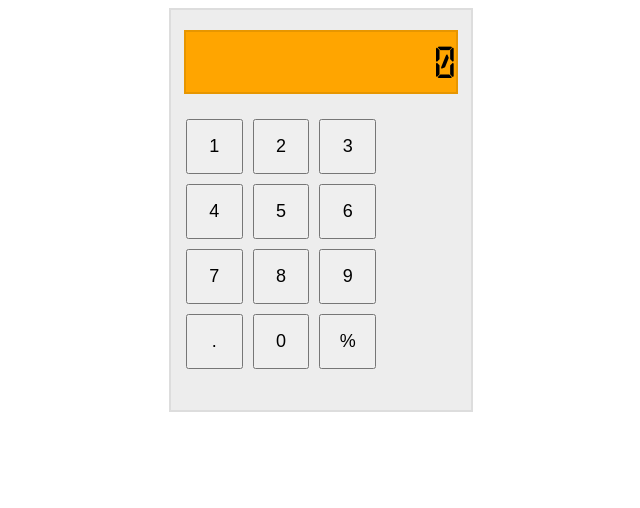
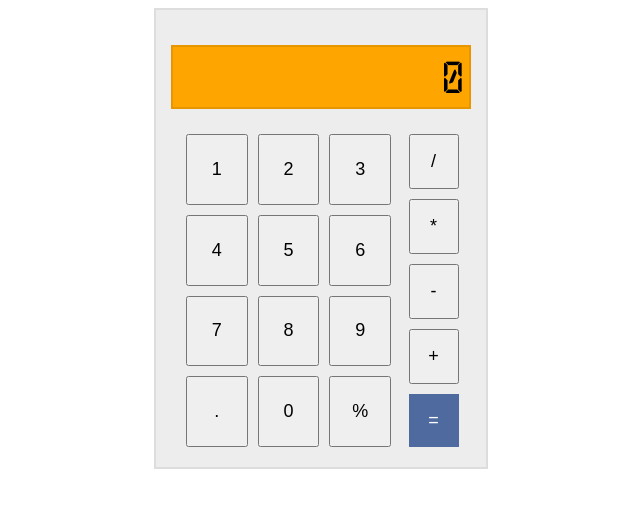
Before and after one commit to lnkz80/map_filter_calc, a plain HTML site: page index.html in a window 1280 px wide. Shown: the whole page, without its empty margins (319-959 px from the left). Drawn offline with Linux system fonts and the light colour scheme; files whose address does not match are found by name.

Commit message:
cssGridUpdt

```diff
--- a/calc.js
+++ b/calc.js
@@ -1,8 +1,10 @@
 const numbers = [1,2,3,4,5,6,7,8,9, '.',0, '%'];
 const operators = ['/' ,'*', '-', '+', '='];
 const screen = document.getElementById("calc-screen");
-const btnBlockDiv = document.getElementById("btn-block");
+const btnBlockNumbersDiv = document.getElementById("btn-block-numbers");
+const btnBlockOpsDiv = document.getElementById("btn-block-operations");
 let numberButtonsHTML = '';
+let opsButtonsHTML = '';
 let result = ['8','8','+','2','-','5.5'];
 let screenShow;
 // let c =  eval(1 + operators[0] + 2);
@@ -29,7 +31,13 @@ screen.textContent = "0";
 numbers.map(el =>{
     numberButtonsHTML += `<button class='calc-num-button'>${el}</button>`;
 });
-btnBlockDiv.innerHTML = numberButtonsHTML;
+btnBlockNumbersDiv.innerHTML = numberButtonsHTML;
+
+operators.map(el =>{
+    el === '='?bgColor='bg-blue':bgColor='';
+    opsButtonsHTML += `<button class='calc-ops-button ${bgColor}'>${el}</button>`;
+});
+btnBlockOpsDiv.innerHTML = opsButtonsHTML;
 
 
 function addNumAtScreen(num){
--- a/index.html
+++ b/index.html
@@ -10,18 +10,13 @@
 </head>
 
 <body>
-    <!-- <div class="exp"></div>
-    <input type="text" id="inpForm">
-    <button id="clk">Click!</button> -->
-    <!-- <progress value=0 max=100></progress>
-    <button>progress</button> -->
-
     <div class="calc">
         <div class="calc-screen" id="calc-screen">
 
         </div>
-        <div class="calc-btn-block" id="btn-block">
-
+        <div class="btn-block" id="btn-block">
+            <div class="btn-block-numbers" id="btn-block-numbers"></div>
+            <div class="btn-block-operations" id="btn-block-operations"></div>
         </div>
 
     </div>
--- a/style.css
+++ b/style.css
@@ -5,21 +5,23 @@
 }
 
 body {
-  display: flex;
+  /* display: flex;
   align-items: center;
-  flex-direction: column;
+  flex-direction: column; */
 }
 
 .calc {
+  margin: 0 auto;
+  padding: 15px;
   width: 300px;
-  height: 400px;
+  /* height: 400px; */
   background-color: #ededed;
   border: 2px solid #ddd;
 }
 
 .calc-screen {
   margin: 20px auto;
-  width: 90%;
+  padding: 0 5px;
   height: 60px;
   background-color: orange;
   border: 2px solid rgb(231, 150, 0);
@@ -29,12 +31,29 @@ body {
   font-weight: 500;
 }
 
-.calc-btn-block {
+.btn-block {
+  /* margin-left: 10px; */
+  display: grid;
+  grid-template-columns: repeat(4, 1fr);
+}
+
+.btn-block-numbers {
   margin-left: 10px;
+  margin-top: 0;
   display: grid;
-  grid-template-columns: 1fr 1fr 1fr;
-  width: 200px;
-  align-items: center;
+  grid-column-start: 1;
+  grid-column-end: 4;
+  grid-template-columns: repeat(3, 1fr);
+  /* width: 200px; */
+}
+
+.btn-block-operations {
+  margin: 0 auto;
+  display: grid;
+  grid-column-start: 4;
+  grid-column-end: 5;
+  /* grid-template-columns: 1fr; */
+  width: 60px;
 }
 
 .calc-num-button {
@@ -45,3 +64,23 @@ body {
   /* border: 1px solid #ccc; */
   cursor: pointer;
 }
+
+.calc-ops-button {
+  text-align: center;
+  padding: 15px;
+  margin: 5px;
+  font-size: 18px;
+  /* border: 1px solid #ccc; */
+  cursor: pointer;
+}
+
+.bg-blue {
+  background-color: rgb(78, 106, 158);
+  border: 1px solid rgb(78, 106, 158);
+  color: #fff;
+}
+
+button.bg-blue:hover {
+  background-color: #fff;
+  color: rgb(78, 106, 158);
+}
```
